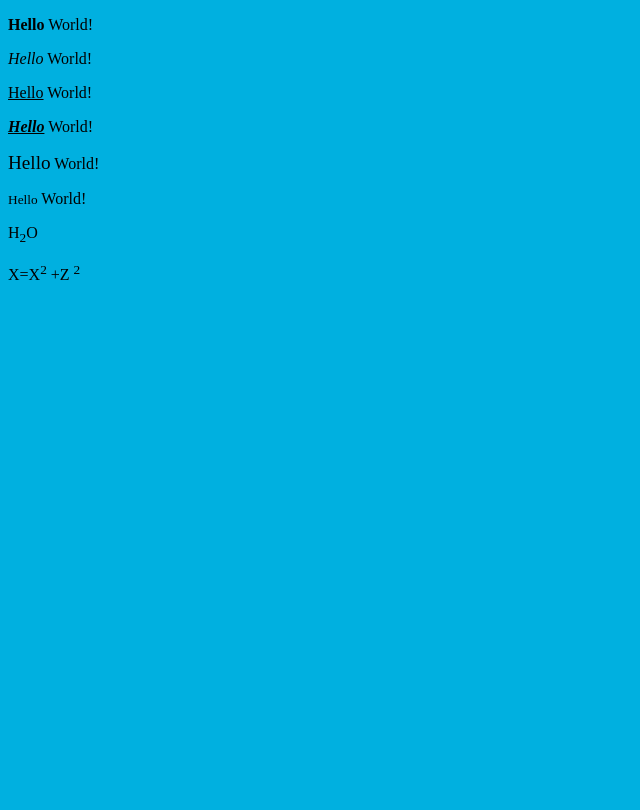
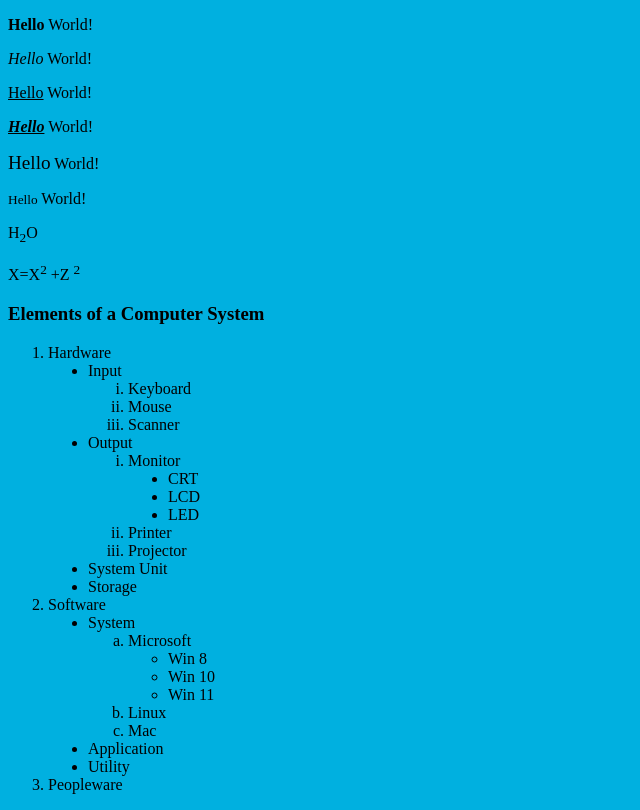
Before and after one commit to mariateodora1234/WebMariaFile30, a plain HTML site: page index.html in a window 1280 px wide. Shown: the whole page, without its empty margins (0-640 px from the left). Drawn offline with Linux system fonts and the light colour scheme.

Commit message:
Second Practice

```diff
--- a/index.html
+++ b/index.html
@@ -15,5 +15,48 @@
     <p><small>Hello</small> World!</p>
     <p>H<sub>2</sub>O</p>
     <p>X=X<sup>2</sup> +Z <sup>2</sup></p>
+
+    <h3>Elements of a Computer System</h3>
+    <ol type="1">
+        <li>Hardware</li>
+        <ul type="disc">
+            <li>Input</li>
+            <ol type="i">
+                <li>Keyboard</li>
+                <li>Mouse</li>
+                <li>Scanner</li>
+            </ol>
+            <li>Output</li>
+            <ol type="i">
+                <li>Monitor</li>
+                <ul type="disc">
+                    <li>CRT</li>
+                    <li>LCD</li>
+                    <li>LED</li>
+                </ul>
+                <li>Printer</li>
+                <li>Projector</li>
+            </ol>
+            <li>System Unit</li>
+            <li>Storage</li>
+        </ul>
+        <li>Software</li>
+        <ul Type="disc">
+            <li>System</li>
+            <ol type="a">
+                <li>Microsoft</li>
+                <ul type="circle">
+                    <li>Win 8</li>
+                    <li>Win 10</li>
+                    <li>Win 11</li>
+                </ul>
+                <li>Linux</li>
+                <li>Mac</li>
+            </ol>
+            <li>Application</li>
+            <li>Utility</li>
+        </ul>
+        <li>Peopleware</li>
+    </ol>
 </body>
 </html>
```
